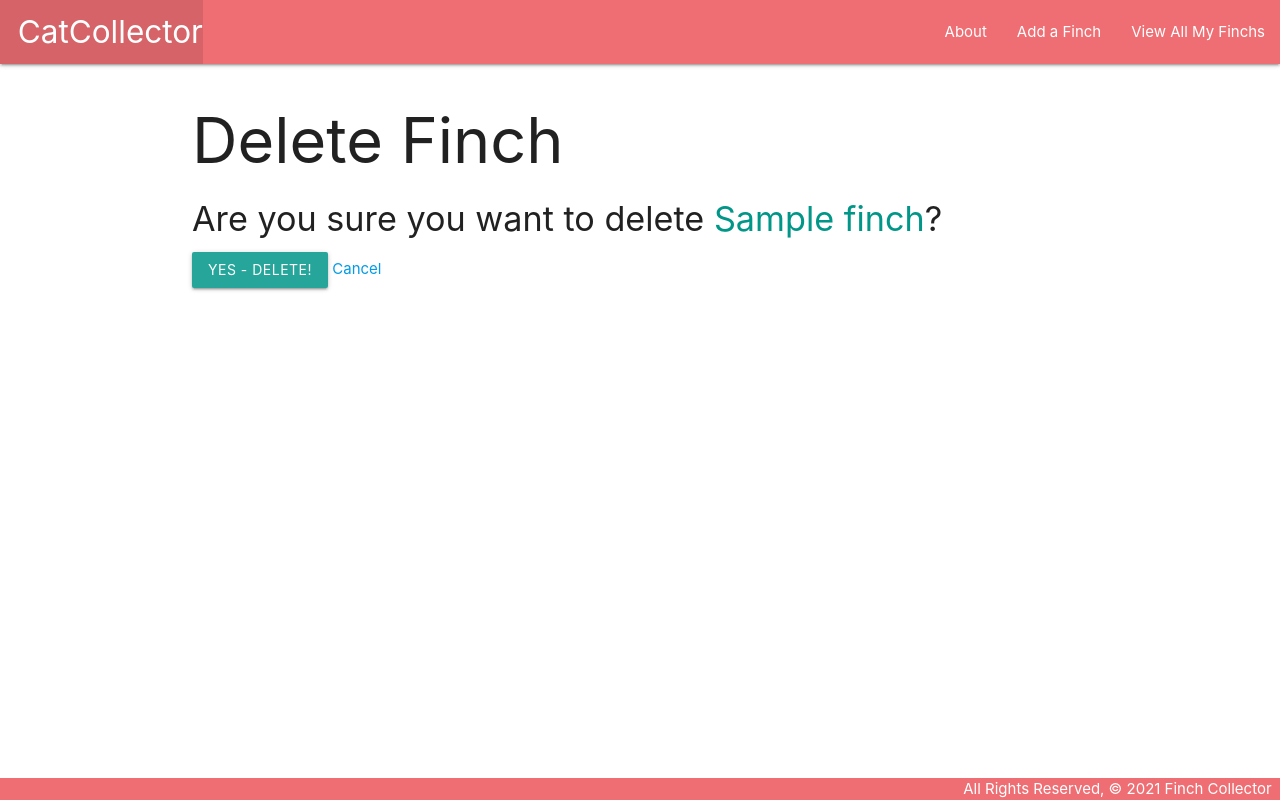
After one commit to Daunte-King/Finch-Collector, a Django app: page /finchs/1/delete/ in a window 1280 px wide. The commit adds this page. Run offline with Django 4.2, Linux system fonts and the light colour scheme; tables that the repository leaves empty hold one stand-in row (values such as "Sample post").

Commit message:
finished part 3

```diff
--- a/main_app/models.py
+++ b/main_app/models.py
@@ -1,4 +1,5 @@
 from django.db import models
+from django.urls import reverse
 
 # Create your models here.
 
@@ -8,5 +9,8 @@ class Finch(models.Model):
     height = models.CharField(max_length=20)
     vertical = models.IntegerField()
 
-def _str_(self):
-    return self.name
+    def _str_(self):
+        return self.name
+
+    def get_absolute_url(self):
+        return reverse('detail', kwargs={'finch_id': self.id})
--- a/main_app/templates/base.html
+++ b/main_app/templates/base.html
@@ -1,3 +1,4 @@
+
 {% load static %}
 <!DOCTYPE html>
 <html lang="en">
@@ -17,14 +18,15 @@
           <li><a href="/" class="left brand-logo">&nbsp;&nbsp;CatCollector</a></li>
         </ul>
         <ul class="right">
-          <li><a href="/about">About</a></li>
-          <li><a href="/finchs">View All My Finchs</a></li>
+          <li><a href="{% url 'about' %}">About</a></li>
+          <li><a href="{% url 'finchs_create' %}">Add a Finch</a></li>
+          <li><a href="{% url 'index' %}">View All My Finchs</a></li>
         </ul>
       </div>
     </nav>
   </header>
   <main class="container">
-    {% extends 'base.html' %}
+
     {% block content %}
 
     <h1>About the Finch Collector</h1>
--- a/main_app/templates/finchs/detail.html
+++ b/main_app/templates/finchs/detail.html
@@ -9,6 +9,10 @@
     <p>Height: {{ finch.height }}</p>
     <p>Vertical: {{ finch.vertical }}</p>
   </div>
+  <div class="card-action">
+    <a href="{% url 'finchs_update' finch.id %}">Edit</a>
+    <a href="{% url 'finchs_delete' finch.id %}">Delete</a>
+  </div>
 </div>
 
 {% endblock %}
--- /dev/null
+++ b/main_app/templates/main_app/finch_confirm_delete.html
@@ -0,0 +1,13 @@
+{% extends 'base.html' %}
+
+{% block content %}
+  <h1>Delete Finch</h1>
+
+  <h4>Are you sure you want to delete <span class="teal-text">{{ object.name }}</span>?</h4>
+
+  <form action="" method="POST">
+    {% csrf_token %}
+    <input type="submit" value="Yes - Delete!" class="btn">
+    <a href="{% url 'detail' finch.id %}">Cancel</a>
+  </form>
+{% endblock %}
--- a/main_app/urls.py
+++ b/main_app/urls.py
@@ -2,8 +2,11 @@ from django.urls import path
 from . import views
 
 urlpatterns = [
-    path('', views.home, name = 'home'),
+    path('', views.home, name ='home'),
     path('about/', views.about, name = 'about'),
     path('finchs/', views.finchs_index, name = 'index'),
-    path('finchs/<int:finch_id>/', views.finchs_detail, name = 'detail')
+    path('finchs/<int:finch_id>/', views.finchs_detail, name = 'detail'),
+    path('finchs/create/', views.FinchCreate.as_view(), name='finchs_create'),
+    path('finchs/<int:pk>/update/', views.FinchUpdate.as_view(), name='finchs_update'),
+    path('finchs/<int:pk>/delete/', views.FinchDelete.as_view(), name='finchs_delete')
 ]
--- a/main_app/views.py
+++ b/main_app/views.py
@@ -1,5 +1,6 @@
 from django.shortcuts import render
 from .models import Finch
+from django.views.generic.edit import CreateView, UpdateView, DeleteView
 
 # Create your views here.
 
@@ -19,3 +20,15 @@ def finchs_index(request):
 def finchs_detail(request, finch_id):
     finch = Finch.objects.get(id=finch_id)
     return render(request, 'finchs/detail.html', { 'finch': finch})
+
+class FinchCreate(CreateView):
+    model = Finch
+    fields = ['name', 'height', 'vertical']
+
+class FinchUpdate(UpdateView):
+    model = Finch
+    fields = ['name', 'height', 'vertical']
+
+class FinchDelete(DeleteView):
+    model = Finch
+    success_url = '/finchs/'
```
Also changed, not shown: main_app/templates/finchs/index.html (+6 -2 lines), main_app/templates/main_app/finch_form.html (added, +27 -0 lines).
